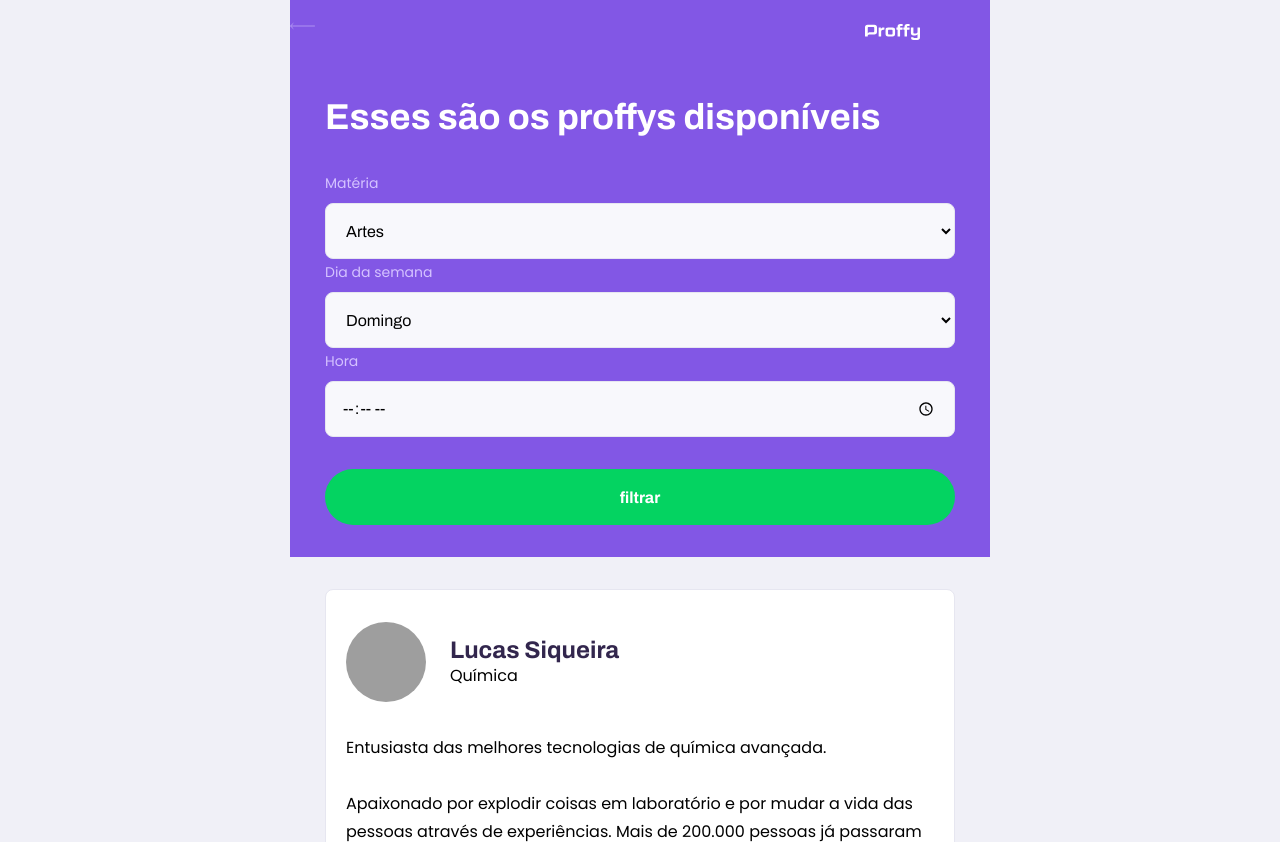
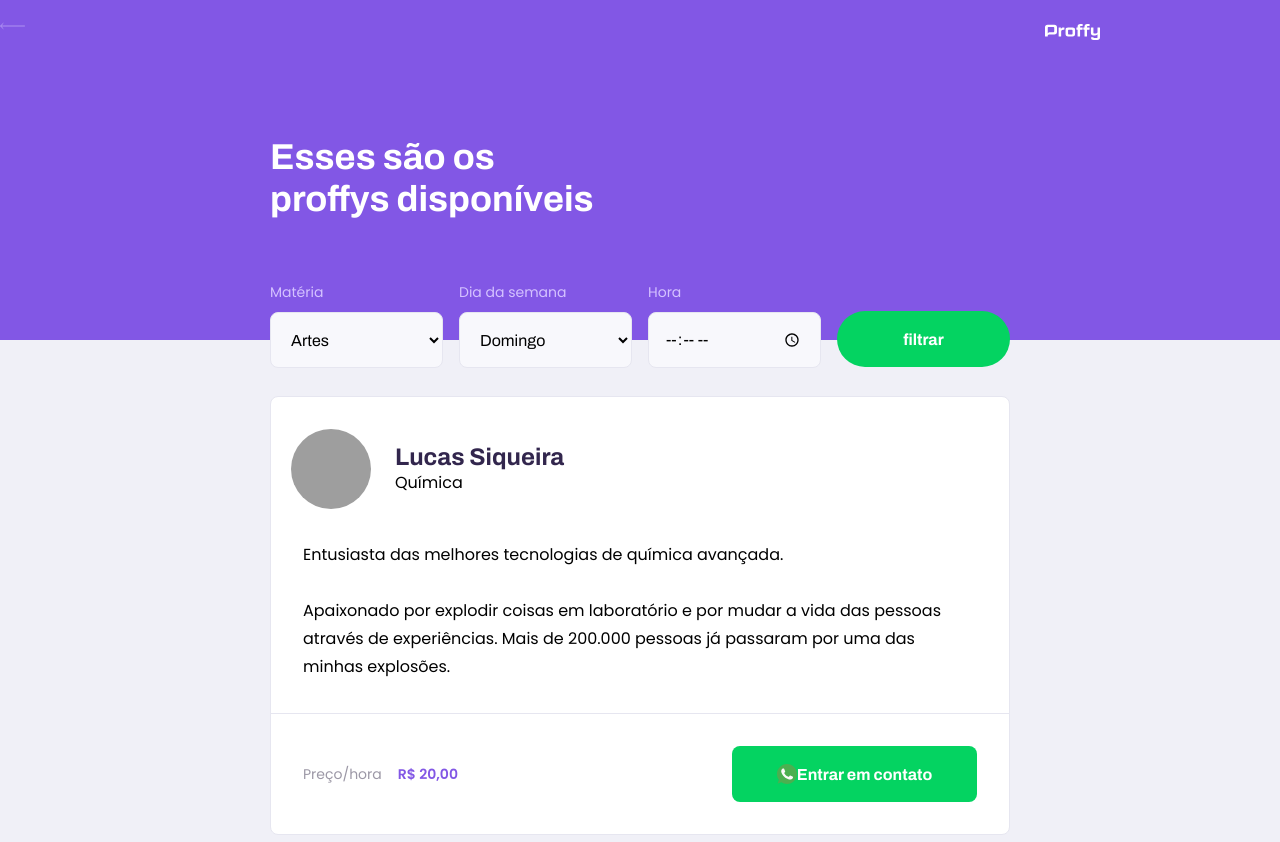
Before and after one commit to LucasEvanglg/Next-Level-Weake-2, a plain HTML site: page Study.html in a window 1280 px wide. Shown: the top 842 px of the page. Drawn offline with Linux system fonts and the light colour scheme; grey boxes are pictures that could not be loaded.

Commit message:
Aula 2 nlw completa

```diff
--- a/Styles/partials/page-study.css
+++ b/Styles/partials/page-study.css
@@ -35,6 +35,8 @@
 .page-header .header-content{
     width: 90%;
     margin: 03.2rem auto;
+
+    position: relative;
 }
 
 .page-header .header-content strong {
@@ -158,7 +160,7 @@
 
 }
 
-.teacher-item p{
+.teacher-item > p{
     padding: 0 2rem;
     font-size: 1.6rem;
     line-height: 2.8rem;
@@ -190,7 +192,7 @@
 .teacher-item footer button{ /*Já está comentado lá em cima*/
     width: 20rem;
     height: 5.6rem;
-    background-color: var(--color-button-text);
+    background: var(--color-secondary);
     color: var(--color-button-text);
     border: 0;
     border-radius:  .8rem;
@@ -208,7 +210,82 @@
 }
 
 .teacher-item button:hover{
+    background: var(--color-secondary-dark);
 
+}
+
+@media (min-width:700px){
+    #page-study #container{
+        max-width: 100vw;
+    }
+
+.page-header{
+    height: 340px;
+
+}
+
+.page-header .top-bar-container{
+    max-width: 1100px;
+}
+
+.page-header .header-content{
+    max-width: 740px;
+
+    margin: 0 auto;
+
+    flex: 1 1;
+    padding-bottom: 48px;
+    display: flex;
+    flex-direction: column;
+    justify-content: center;
 
 
 }
+
+ .page-header .header-content strong{
+     max-width: 350px;
+ }
+
+ .teacher-item heade,
+ .teacher-item footer{
+     padding:  32px;
+ }
+
+ #search-teachers {
+     display: grid;
+     grid-template-columns: repeat(4, 1fr);
+     gap: 16px; /*espaçamento da grid*/
+     position: absolute;
+     bottom: -28px;
+
+ }
+
+    #page-study main{
+        padding: 32px 0; /*Espaço entre o header*/
+        max-width: 740px;
+        margin: 0 auto;
+    }
+
+    #search-teachers .select-block{
+        margin-bottom: 0;
+    }
+
+ .teacher-item > p{
+     padding: 0 32px ;
+ }
+
+ .teacher-item footer p strong{
+     display: initial;
+     margin-left: 16px;
+
+ }
+    .teacher-item footer button{
+            width: 245px;
+            font-size: 16px;
+            justify-content: center;
+    }
+
+    .teacher-item footer :double-button img{
+        margin-right: 16px;
+    }
+}
```
